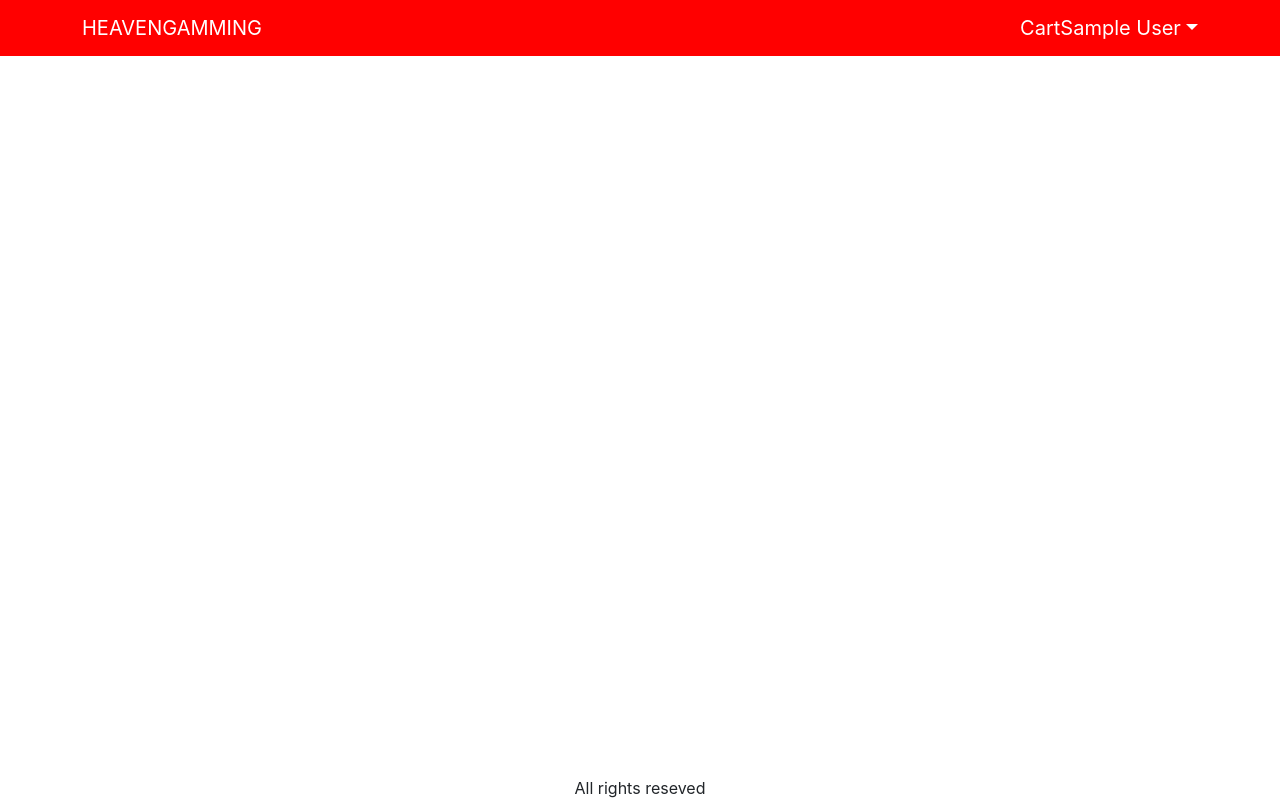
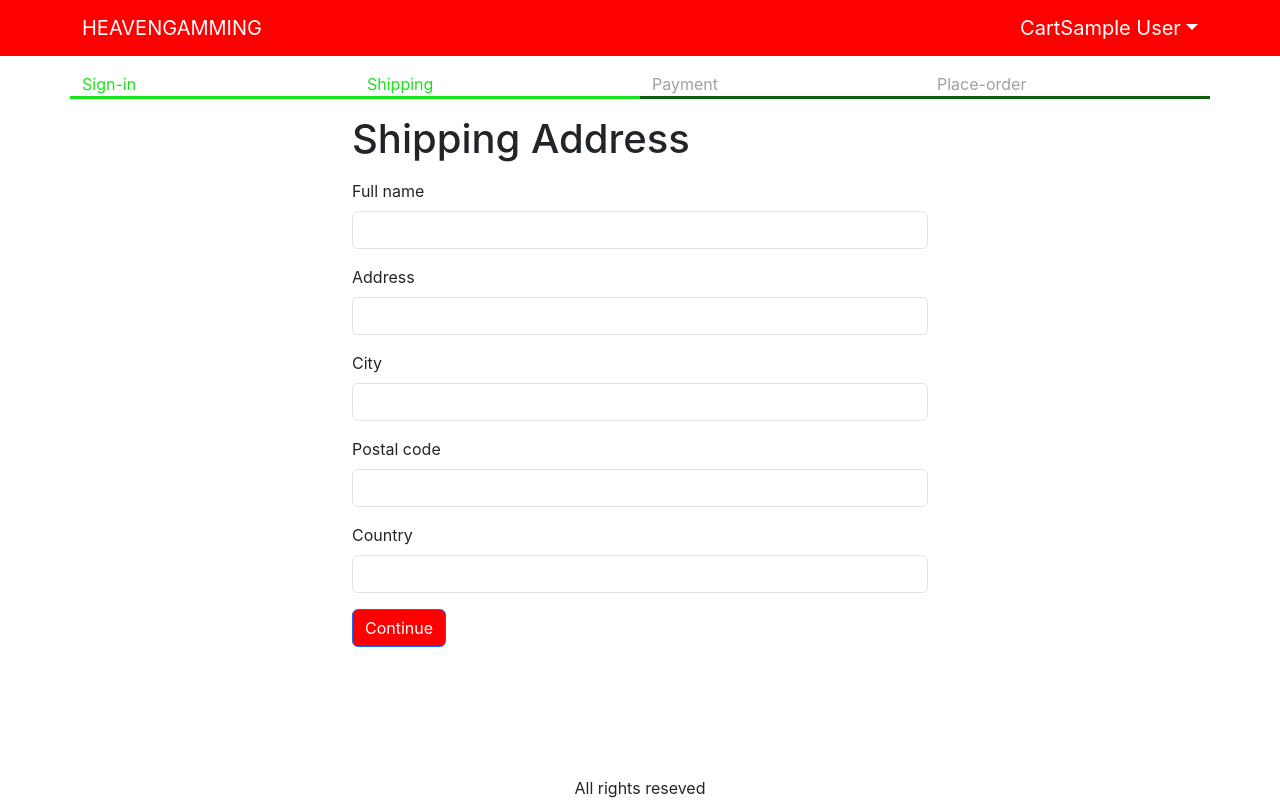
Before and after one commit to TraThanhTu/Website-Ecommerce-about-PC-with-MERN-Stack, a React (Create React App) app in the folder frontend/: page /shipping in a window 1280 px wide. Built offline with nearby package versions, Linux system fonts and the light colour scheme; sample sign-in values are in the browser's storage.

Commit message:
Save shipping Adress

```diff
--- a/frontend/src/App.js
+++ b/frontend/src/App.js
@@ -13,6 +13,7 @@
 import { Store } from './Store';
 import CartScreen from './screens/CartScreen';
 import SigninScreen from './screens/SigninScreen';
+import ShippingAddressScreen from './screens/ShippingAddressScreen';
 
 
 
@@ -23,7 +24,9 @@
   const signoutHandler = () => {
     ctxDispatch({ type: 'USER_SIGNOUT' });
     localStorage.removeItem('userInfo');
-  }
+    localStorage.clear('shippingAddress');
+  };
+
   return (
     <BrowserRouter>
       <div className="d-flex flex-column site-container">
@@ -91,13 +94,15 @@
           <Container className="mt-3">
             <Routes>
               <Route path="/product/:slug" element={<ProductSreen />} />
-              <Route path="/" element={<HomeScreen />} />
+
 
               {/* Van Ty*/}
               <Route path="/cart" element={<CartScreen />} />
               <Route path="/signin" element={<SigninScreen />} />
+              <Route path="/shipping" element={<ShippingAddressScreen />} />
 
               {/*---------*/}
+              <Route path="/" element={<HomeScreen />} />
 
             </Routes>
           </Container>
--- a/frontend/src/Store.js
+++ b/frontend/src/Store.js
@@ -2,12 +2,15 @@
 
 export const Store = createContext();
 const initialState = {
+
   userInfo: localStorage.getItem('userInfo')
             ? JSON.parse(localStorage.getItem('userInfo'))
             : null,
 
-
   cart: {
+    shippingAddress: localStorage.getItem('shippingAddress')
+                    ? JSON.parse(localStorage.getItem('shippingAddress'))
+                    :{},
     cartItems:  localStorage.getItem('cartItems')
                 ? JSON.parse(localStorage.getItem('cartItems'))
                 : [],
@@ -37,9 +40,26 @@
       return { ...state, cart: { ...state.cart, cartItems} };
     }
     case 'USER_SIGNIN':
-      return { ...state, userInfo: action.payload };
+      return { ...state,userInfo: action.payload };
+
     case 'USER_SIGNOUT':
-      return { ...state, userInfo: null, }
+      return {
+        ...state,
+        userInfo: null,
+        cart: {
+          cartItems: [],
+          shippingAddress: {}
+        },
+      };
+
+    case 'SAVE_SHIPPING_ADDRESS':
+      return {
+        ...state,
+        cart: {
+          ...state.cart,
+          shippingAddress: action.payload,
+        },
+      };
 
     default:
       return state;
--- /dev/null
+++ b/frontend/src/components/CheckoutSteps.js
@@ -0,0 +1,12 @@
+import React from "react";
+import Col from "react-bootstrap/esm/Col";
+import Row from "react-bootstrap/esm/Row";
+
+export default function CheckoutSteps(props) {
+    return <Row className="checkout-steps">
+        <Col className={props.step1 ? 'active' : ''}>Sign-in</Col>
+        <Col className={props.step2 ? 'active' : ''}>Shipping</Col>
+        <Col className={props.step3 ? 'active' : ''}>Payment</Col>
+        <Col className={props.step4 ? 'active' : ''}>Place-order</Col>
+    </Row>
+}
--- a/frontend/src/index.css
+++ b/frontend/src/index.css
@@ -105,3 +105,13 @@
 .small-container {
   max-width: 600px;
 }
+
+.checkout-steps > div {
+  border-bottom: 0.2rem solid rgb(11, 93, 11);
+  color: #a0a0a0;
+}
+
+.checkout-steps > div.active {
+  border-bottom: 0.2rem solid rgb(27, 227, 27);
+  color: rgb(27, 227, 27);
+}
--- /dev/null
+++ b/frontend/src/screens/ShippingAddressScreen.js
@@ -0,0 +1,126 @@
+import React, { useState, useContext, useEffect } from "react";
+import { Helmet } from "react-helmet-async";
+import Form from 'react-bootstrap/Form';
+import Button from "react-bootstrap/esm/Button";
+import { useNavigate } from "react-router-dom";
+import { Store } from '../Store';
+import CheckoutSteps from "../components/CheckoutSteps";
+
+
+
+export default function ShippingAddressScreen(){
+
+    const navigate = useNavigate();
+    // eslint-disable-next-line
+    const { state, dispatch: ctxDispatch } = useContext(Store);
+    const {
+        userInfo,
+        cart: { shippingAddress },
+    } =state;
+
+    const [fullName, setFullName] = useState(shippingAddress.fullName || '');
+    const [address, setAddress] = useState(shippingAddress.address || '');
+    const [city, setCity] = useState(shippingAddress.city || '');
+    const [postalCode, setPostalCode] = useState(shippingAddress.postalCode || '');
+    useEffect(() => {
+        if (!userInfo) {
+            navigate('/signin?redirect=/shipping');
+        }
+    }, [userInfo, navigate])
+    const [country, setCountry] = useState(shippingAddress.country ||'');
+
+    const submitHandler = (e) => {
+        e.preventDefault();
+        ctxDispatch({
+            type: 'SAVE_SHIPPING_ADDRESS',
+            payload: {
+                fullName,
+                address,
+                city,
+                postalCode,
+                country,
+            },
+        });
+
+        localStorage.setItem(
+            'shippingAddress',
+            JSON.stringify({
+                fullName,
+                address,
+                city,
+                postalCode,
+                country,
+            })
+        );
+
+        navigate('/payment');
+    };
+    return <div>
+        <Helmet>
+            <title>Shipping Address</title>
+        </Helmet>
+
+        <CheckoutSteps step1 step2></CheckoutSteps>
+        <div className="container small-container">
+
+            <h1 className="my-3">Shipping Address</h1>
+
+            <Form onSubmit={submitHandler}>
+
+                <Form.Group className="mb-3" controlId="fullName">
+                    <Form.Label>Full name</Form.Label>
+                    <Form.Control
+                        value={fullName}
+                        onChange={(e) => setFullName(e.target.value)}
+                        required
+                    />
+                </Form.Group>
+
+                <Form.Group className="mb-3" controlId="address">
+                    <Form.Label>Address</Form.Label>
+                    <Form.Control
+                        value={address}
+                        onChange={(e) => setAddress(e.target.value)}
+                        required
+                    />
+                </Form.Group>
+
+                <Form.Group className="mb-3" controlId="city">
+                    <Form.Label>City</Form.Label>
+                    <Form.Control
+                        value={city}
+                        onChange={(e) => setCity(e.target.value)}
+                        required
+                    />
+                </Form.Group>
+
+                <Form.Group className="mb-3" controlId="postalCode">
+                    <Form.Label>Postal code</Form.Label>
+                    <Form.Control
+                        value={postalCode}
+                        onChange={(e) => setPostalCode(e.target.value)}
+                        required
+                    />
+                </Form.Group>
+
+                <Form.Group className="mb-3" controlId="country">
+                    <Form.Label>Country</Form.Label>
+                    <Form.Control
+                        value={country}
+                        onChange={(e) => setCountry(e.target.value)}
+                        required
+                    />
+                </Form.Group>
+
+                <div className="mb-3">
+                    <Button variant="primary" type="submit">
+                        Continue
+                    </Button>
+                </div>
+
+            </Form>
+        </div>
+
+
+    </div>
+}
--- a/frontend/src/screens/SigninScreen.js
+++ b/frontend/src/screens/SigninScreen.js
@@ -8,7 +8,7 @@
 import { Store } from '../Store';
 import { toast } from "react-toastify";
 import { getError } from "../utils";
-// import React from "react";
+
 
 export default function SigninScreen(){
 
```
